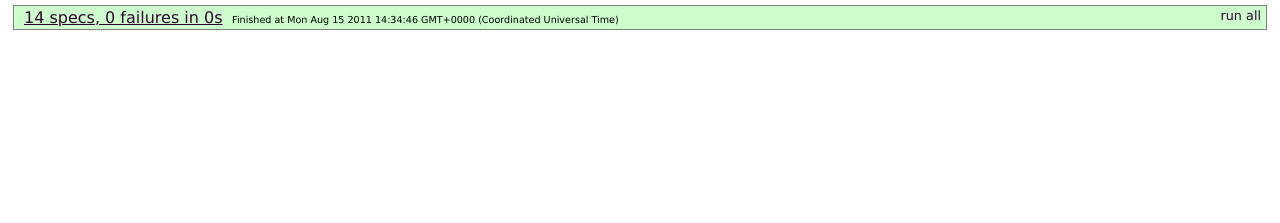
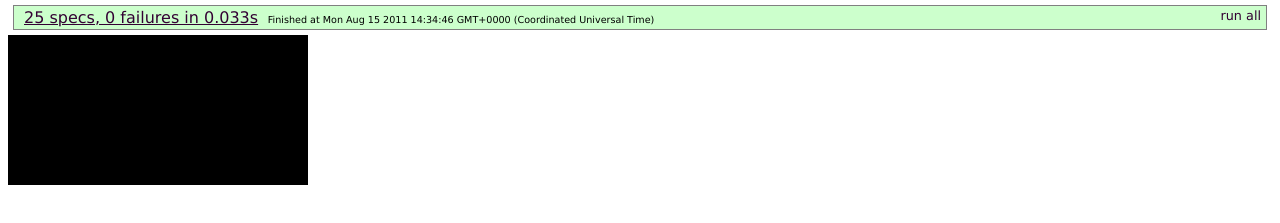
Before and after one commit to jorgonor/jslash, a plain HTML site: page SpecRunner.html in a window 1280 px wide. Shown: the part 37-260 px from the top of the page. Drawn offline with Linux system fonts and the light colour scheme.

Commit message:
Added AnimatedSprite, improved some API details

```diff
--- a/SpecRunner.html
+++ b/SpecRunner.html
@@ -9,7 +9,8 @@
   <script type="text/javascript" src="src/require.js" ></script>
   <script>
     require('misc');
-    var specs = ['RectangleSpec','PointSpec','SpriteSpec','CanvasSpec'];
+    var specs = ['RectangleSpec','PointSpec','SpriteSpec','CanvasSpec','FrameSpec',
+                 'AnimatedSpriteSpec','jslashSpec'];
     specs.forEach(function(spec) {
       requireAbsolute('spec/' + spec);
     });
--- /dev/null
+++ b/spec/AnimatedSpriteSpec.js
@@ -0,0 +1,68 @@
+require('jslash');
+
+describe('AnimatedSprite',function() {
+
+  var as;
+  var img1 = new Image(),img2 = new Image();
+  var framesCol = [ new jslash.Frame(img1,
+                                     new jslash.Rectangle(1,1,200,200)),
+                    new jslash.Frame(img2,
+                                     new jslash.Rectangle(2,2,300,300)) ];
+
+  beforeEach(function() {
+    as = new jslash.AnimatedSprite(framesCol);
+  });
+
+  it("should be drawable",function() {
+    expect(typeof as.image).toEqual("function");
+    expect(typeof as.imageRect).toEqual("function");
+    expect(typeof as.canvasRect).toEqual("function");
+  });
+
+  it("should return the first frame values when no event is dispatched",function() {
+    var firstFrame = framesCol[0];
+    expect(as.image()).toEqual(firstFrame.image());
+    expect(as.imageRect()).toEqual(firstFrame.rect());
+  });
+
+  it("should have on canvasRect the current frame rect",function() {
+    expect(as.canvasRect()).toEqual(framesCol[0].rect());
+  });
+
+  it("should change the image and imageRect properties to the next frame when next is called",function() {
+    as.next();
+    expect(as.image()).toEqual(img2);
+    expect(as.imageRect()).toEqual(framesCol[1].rect());
+  });
+
+  it("should change from animation when the onrefresh event returns true",function() {
+    var counter = 0;
+    as.onrefresh = function() {
+                      if ( counter++ % 2 == 1 ) {
+                        as.next();
+                      }
+                   };
+    //emulating canvas or other mediator object interaction
+    as.onrefresh();
+    as.image();
+    as.onrefresh();
+    expect(as.image()).toEqual(img2);
+  });
+
+  it("should useRects ever",function() {
+    expect(as.useRects()).toBeTruthy();
+  });
+
+  it("should change the canvasRect to the current frame if the image is changed",function() {
+    as.next();
+    expect(as.canvasRect()).toEqual(framesCol[1].rect());
+  });
+
+  it("should return the canvas rect ever if it's setted once",function() {
+    var nRect =new jslash.Rectangle(22,22,44,44);
+    as.canvasRect(nRect);
+    expect(as.canvasRect()).toEqual(nRect);
+    as.next();
+    expect(as.canvasRect()).toEqual(nRect);
+  });
+});
--- a/spec/CanvasSpec.js
+++ b/spec/CanvasSpec.js
@@ -29,9 +29,19 @@ describe('Canvas',function() {
   });
 
   it("should call the fillRectangle method with the color provided when fill is called",function() {
+    var origCanvas = jslash.ById('canvas');
     spyOn(context,'fillRect');
     canvas.fill("#000000");
     expect(context.fillStyle).toEqual("#000000");
-    expect(context.fillRect).toHaveBeenCalledWith(0,0,canvas.width,canvas.height);
+    expect(context.fillRect).toHaveBeenCalledWith(0,0,origCanvas.width,origCanvas.height);
+  });
+
+  it("should call the onrefresh event (when it is defined) on a drawable before be draft",function() {
+    var fkDrawable = {  image: function() { return emptyImg; }, x: 5, y: 5,
+                        onrefresh: function() {}  };
+    spyOn(fkDrawable,'onrefresh');
+    canvas.draw(fkDrawable);
+    expect(fkDrawable.onrefresh).toHaveBeenCalled();
+
   });
 });
--- /dev/null
+++ b/spec/jslashSpec.js
@@ -0,0 +1,15 @@
+require('jslash');
+
+describe('jslash',function() {
+  it("should fill the canvas provided with black color by default",function() {
+    var canvas = new jslash.Canvas('canvas');
+    spyOn(canvas,'fill');
+    runs(function() {
+      jslash.start(canvas);
+    });
+    waits(33);
+    runs(function() {
+      expect(canvas.fill).toHaveBeenCalledWith("000000");
+    });
+  });
+});
--- a/src/jslash.js
+++ b/src/jslash.js
@@ -18,12 +18,13 @@ var jslash = {};
     return document.getElementById(id);
   };
   jslash.Canvas = function(canvasId) {
-    this.canvas = jslash.ById(canvasId);
-    this.width = this.canvas.width;
-    this.height =  this.canvas.height;
-    this.context = this.canvas.getContext('2d');
+    this._canvas = jslash.ById(canvasId);
+    this.context = this._canvas.getContext('2d');
   };
   jslash.Canvas.prototype.draw = function(drawable) {
+    if (drawable.onrefresh) {
+      drawable.onrefresh();
+    }
     if ( drawable.useRects && drawable.useRects() ) {
         var imgRect = drawable.imageRect();
         var cvsRect = drawable.canvasRect();
@@ -38,12 +39,19 @@ var jslash = {};
 
   jslash.Canvas.prototype.fill = function(color) {
     this.context.fillStyle = color;
-    this.context.fillRect(0,0,this.width,this.height);
+    this.context.fillRect(0,0,this._canvas.width,this._canvas.height);
+  };
+
+  jslash.Canvas.prototype.width = function() {
+    return this._canvas.width;
+  };
+
+  jslash.Canvas.prototype.height = function() {
+    return this._canvas.height;
   };
 
   jslash.Sprite = function(img,position) {
-    this.img = img;
-    this.imageSubrect = new jslash.Rectangle(0,0,img.width,img.height);
+    this._img = img;
     if (position) {
       this.x = position.x;
       this.y = position.y;
@@ -51,38 +59,81 @@ var jslash = {};
     else {
       this.x = this.y = 0;
     }
-    this.subrect = new jslash.Rectangle(this.x || 0,this.y || 0, img.width,img.height);
-    this.putOnRects = false;
+    this._canvasSubrect = new jslash.Rectangle(this.x || 0,this.y || 0, img.width,img.height);
+    this._imageSubrect = new jslash.Rectangle(0,0,img.width,img.height);
+    this._useRects = false;
   };
   jslash.Sprite.prototype.image = function() {
-    return this.img;
+    return this._img;
   };
   jslash.Sprite.prototype.imageRect = function(arg) {
     if (arg == undefined) {
-      return this.imageSubrect;
+      return this._imageSubrect;
     }
-    this.imageSubrect = arg;
+    this._imageSubrect = arg;
   };
   jslash.Sprite.prototype.canvasRect = function(arg) {
     if (arg == undefined) {
-      return this.subrect;
+      return this._canvasSubrect;
     }
-    this.subrect = arg;
+    this._canvasSubrect = arg;
   };
   jslash.Sprite.prototype.useRects = function(arg) {
     if (arg == undefined) {
-      return this.putOnRects;
+      return this._useRects;
     }
-    this.putOnRects = arg;
+    this._useRects = arg;
   };
 
   jslash.Sprite.prototype.scale = function(factor) {
-    var sr = this.subrect;
+    var sr = this._canvasSubrect;
     sr.width *= factor;
     sr.height *= factor;
-    this.subrect = sr;
-    this.putOnRects = true;
+    this._canvasSubrect = sr;
+    this._useRects = true;
   };
+
+  jslash.Frame = function(img,sr) {
+    this._img = img;
+    this._subrect = sr;
+  };
+
+  jslash.Frame.prototype.image = function() {
+    return this._img;
+  };
+
+  jslash.Frame.prototype.rect = function() {
+    return this._subrect;
+  };
+
+  jslash.AnimatedSprite = function(frames) {
+    this._frames = frames;
+    this._currentFrame = 0;
+  };
+
+  jslash.AnimatedSprite.prototype.next = function() {
+    this._currentFrame = (this._currentFrame + 1) % this._frames.length;
+  };
+
+  jslash.AnimatedSprite.prototype.image = function() {
+    return this._frames[this._currentFrame].image();
+  };
+
+  jslash.AnimatedSprite.prototype.imageRect = function() {
+    return this._frames[this._currentFrame].rect();
+  };
+
+  jslash.AnimatedSprite.prototype.canvasRect = function(arg) {
+    if (arg == undefined) {
+      if (!this._canvasRect) {
+        return this._frames[this._currentFrame].rect();
+      }
+      return this._canvasRect;
+    }
+    this._canvasRect = arg;
+  };
+
+  jslash.AnimatedSprite.prototype.useRects = function() { return true; };
 
   /* jslash methods */
 
@@ -91,7 +142,7 @@ var jslash = {};
   jslash.fps = 30;
 
   jslash.onclear = function() {
-    jslash.canvas.fill("#000000");
+    jslash.canvas.fill("000000");
   };
   jslash.start = function(mycanvas) {
     jslash.canvas = mycanvas;
```
Also changed, not shown: demos/drawSprite.html (+3 -0 lines).
